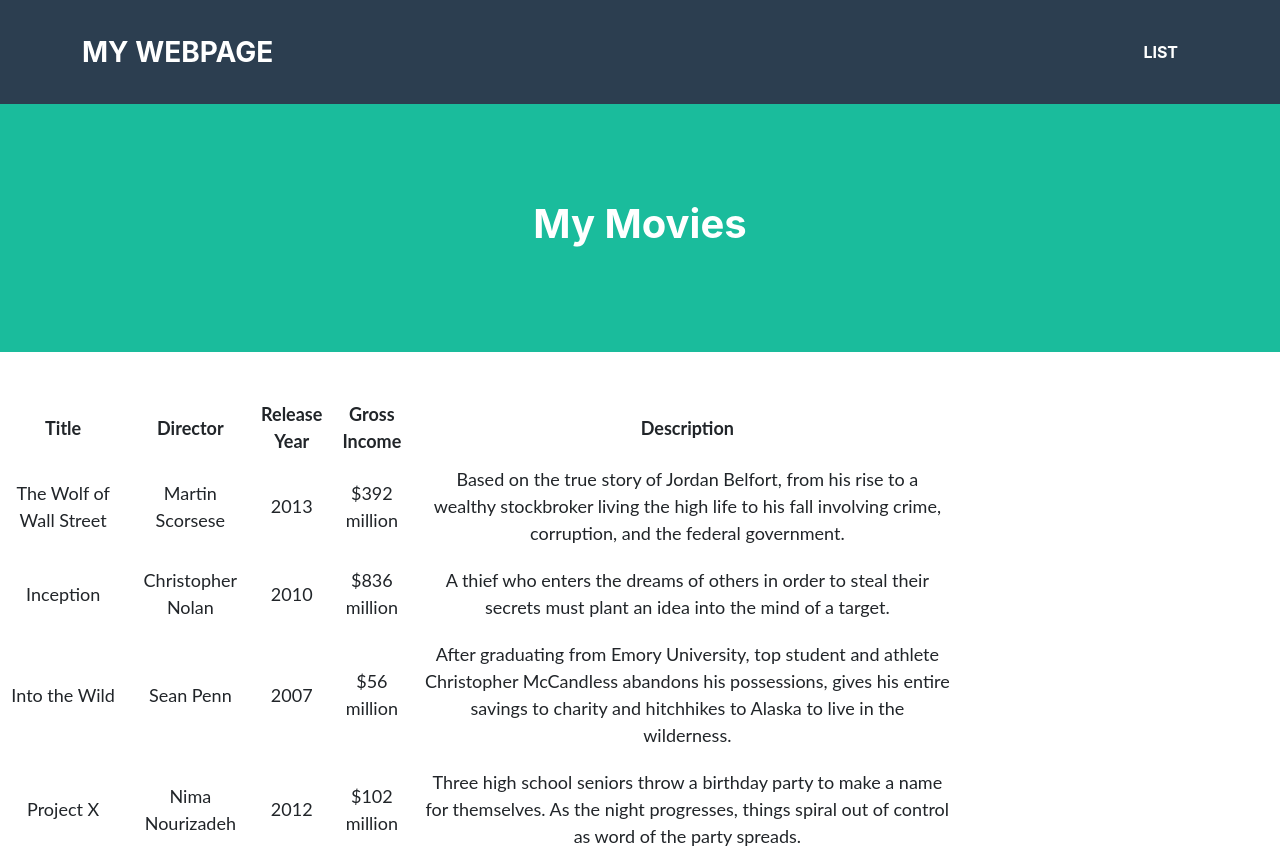
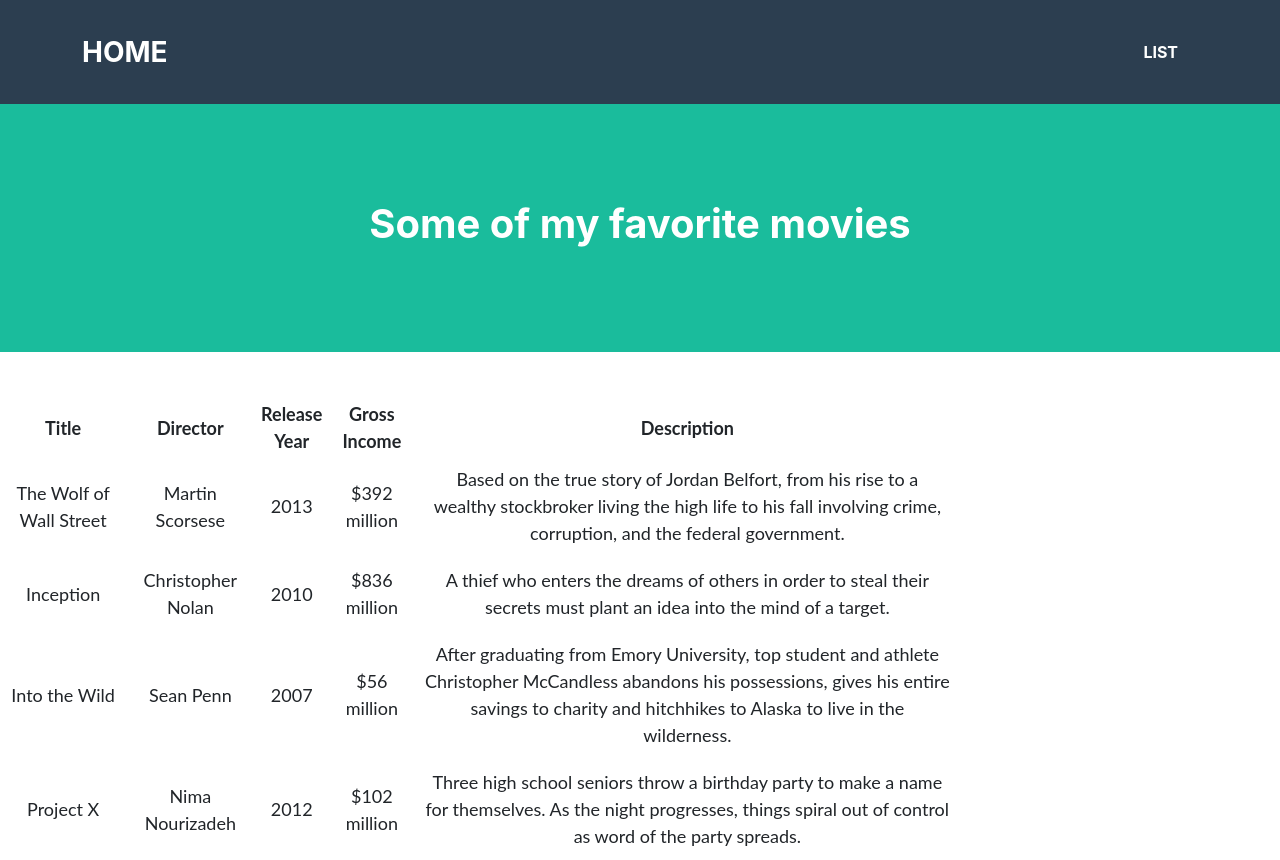
Before and after one commit to noahbaier/noahbaier.github.io, a plain HTML site: page list.html in a window 1280 px wide. Drawn offline with Linux system fonts and the light colour scheme.

Commit message:
changed the list

```diff
--- a/list.html
+++ b/list.html
@@ -3,7 +3,7 @@
     <header>
         <link rel="stylesheet" href="style.css">
         <link rel="stylesheet" href="table_style.css">
-        <title>My Webpage Title</title>
+        <title>Noah's Website </title>
     </header>
     <body>
         <!---Navigation--->
@@ -11,7 +11,7 @@
         <nav class="navbar navbar-expand-lg bg-secondary text-uppercase fixed-top" id="mainNav">
             <div class="container">
                 <!--This code defines the "My Webpage" link in the top right corner of the navigation pane-->
-                <a class="navbar-brand" href="/index.html">My Webpage</a>
+                <a class="navbar-brand" href="/index.html">Home</a>
                 <!--This code defines the "List" link in the top left corner of the navigation pane-->
                 <ul class="navbar-nav ms-auto">
                     <li class="nav-item mx-0 mx-lg-1"><a class="nav-link py-3 px-0 px-lg-3 rounded" href="./list.html">List</a></li>
@@ -20,7 +20,7 @@
         </nav>
         <!--This code creates the middle section of the webpage-->
         <header class="masthead bg-primary text-white text-center">
-            <h1>My Movies</h1>
+            <h1>Some of my favorite movies</h1>
         </header>
         <!--Here is where the table will be loaded in.  The actual table will be loaded in JavaScript.-->
         <section class="mt-5 text-center">
```
